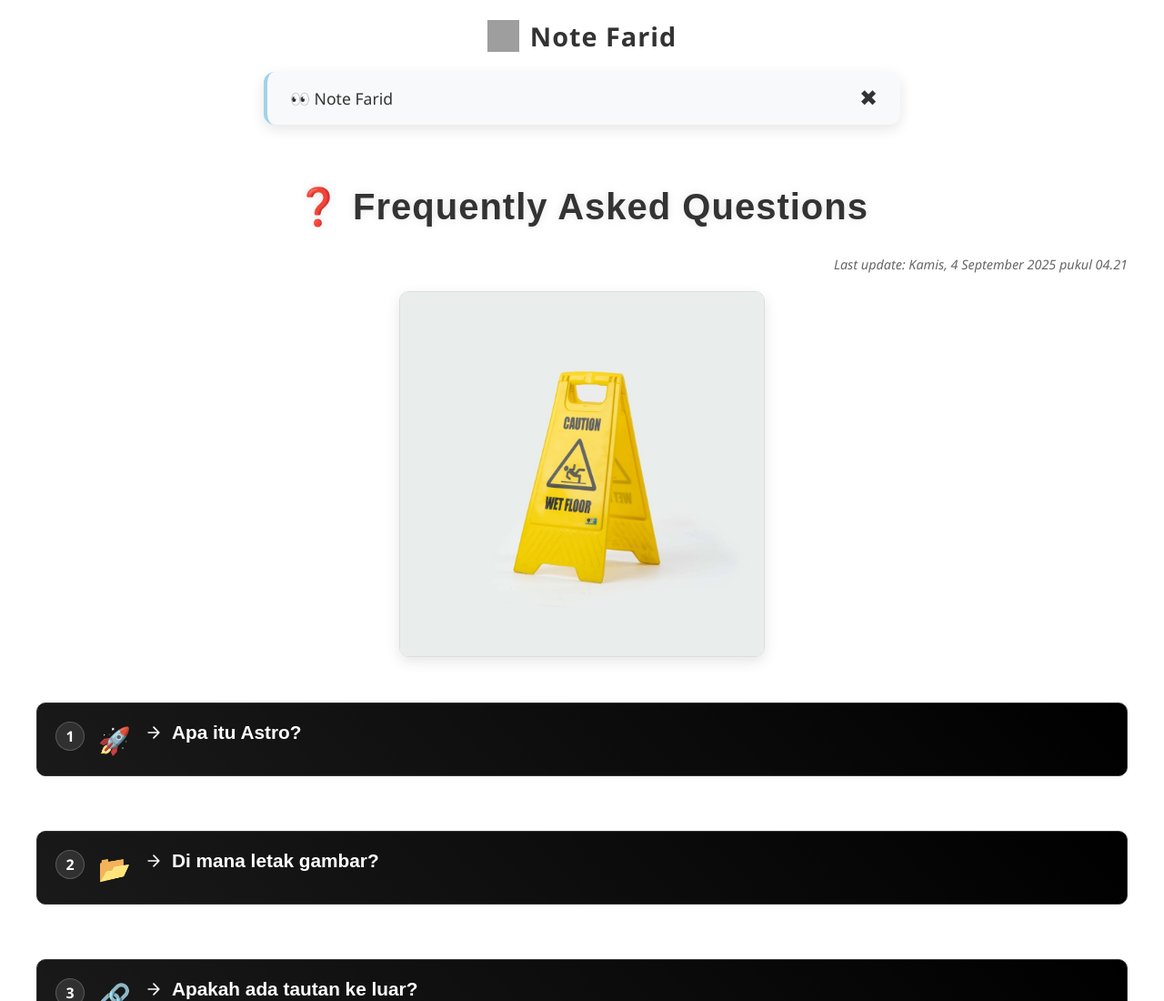
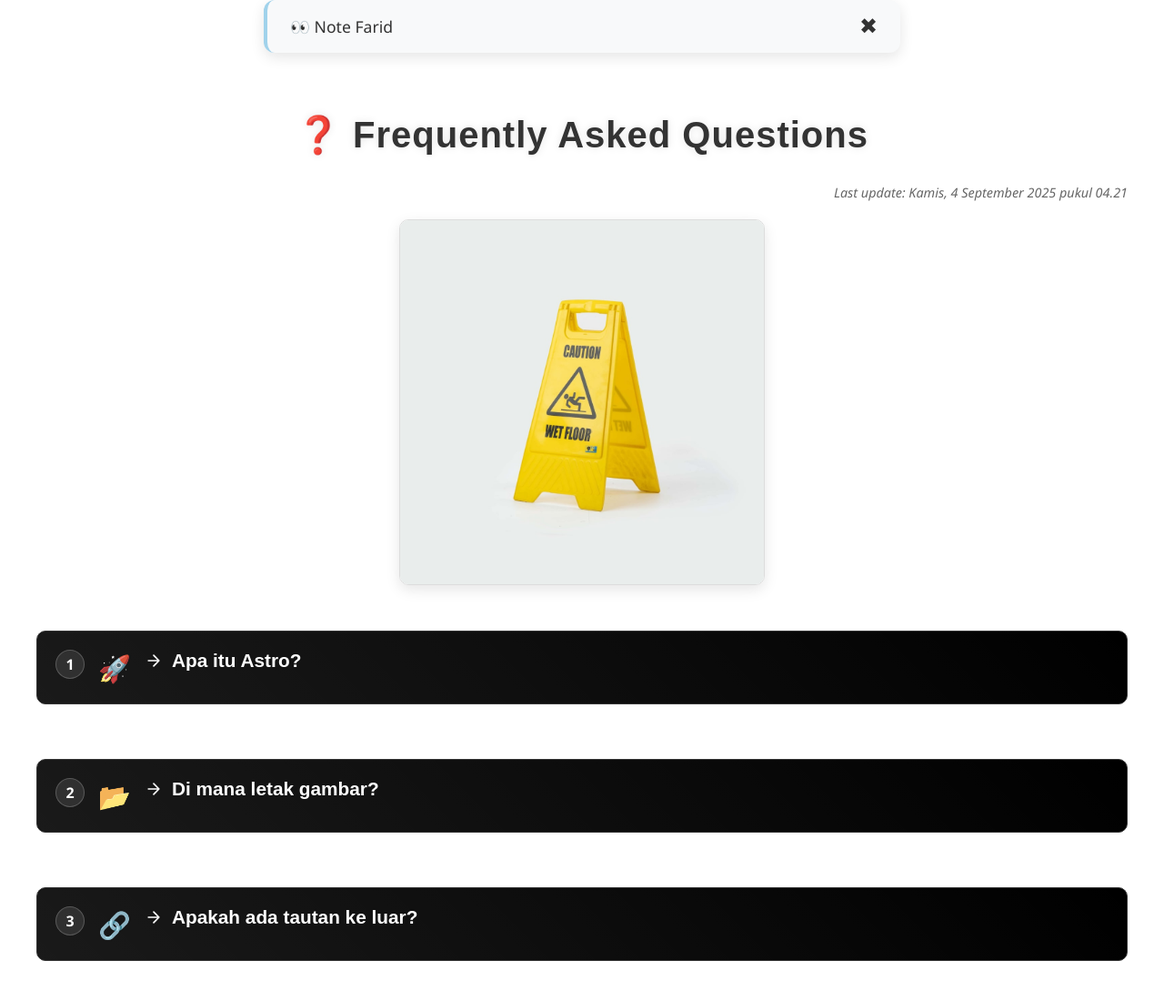
Before and after one commit to vinividivicilala/lolo, an Astro site in the folder faq/: page /faq in a window 1280 px wide. Shown: the top 1100 px of the page at 91% size. Built offline with nearby package versions, Linux system fonts and the light colour scheme; Astro itself is replaced by a stand-in of ours; grey boxes are pictures that could not be loaded.

Commit message:
Update Layout.astro

```diff
--- a/faq/src/layouts/Layout.astro
+++ b/faq/src/layouts/Layout.astro
@@ -7,7 +7,7 @@ const { title = "Note Farid", description = "" } = Astro.props;
     <meta charset="UTF-8" />
     <title>{title}</title>
     <meta name="viewport" content="width=device-width, initial-scale=1.0" />
-    <script src="https://unpkg.com/framer-motion@10.16.4/dist/framer-motion.js"></script>
+    <script src="https://unpkg.com/lucide@latest/dist/umd/lucide.js"></script>
     <style>
       * { margin: 0; padding: 0; box-sizing: border-box; }
       body {
@@ -15,23 +15,6 @@ const { title = "Note Farid", description = "" } = Astro.props;
         color: #333;
         font-family: 'Poppins', sans-serif;
         min-height: 100vh;
-      }
-
-      /* Judul Website */
-      .site-header {
-        display: flex;
-        align-items: center;
-        justify-content: center;
-        gap: 12px;
-        padding: 20px;
-        font-size: 1.8rem;
-        font-weight: 700;
-        letter-spacing: 1px;
-        background: white;
-      }
-      .site-header img {
-        width: 35px;
-        height: 35px;
       }
 
       /* Banner Baru */
@@ -66,12 +49,6 @@ const { title = "Note Farid", description = "" } = Astro.props;
     </style>
   </head>
   <body>
-    <!-- Judul Website -->
-    <header class="site-header">
-      <img src="/images/logo.png" alt="Logo Note Farid" />
-      <span>Note Farid</span>
-    </header>
-
     <!-- Banner -->
     <div class="custom-banner" id="customBanner">
       <div class="left">👀 Note Farid</div>
```
